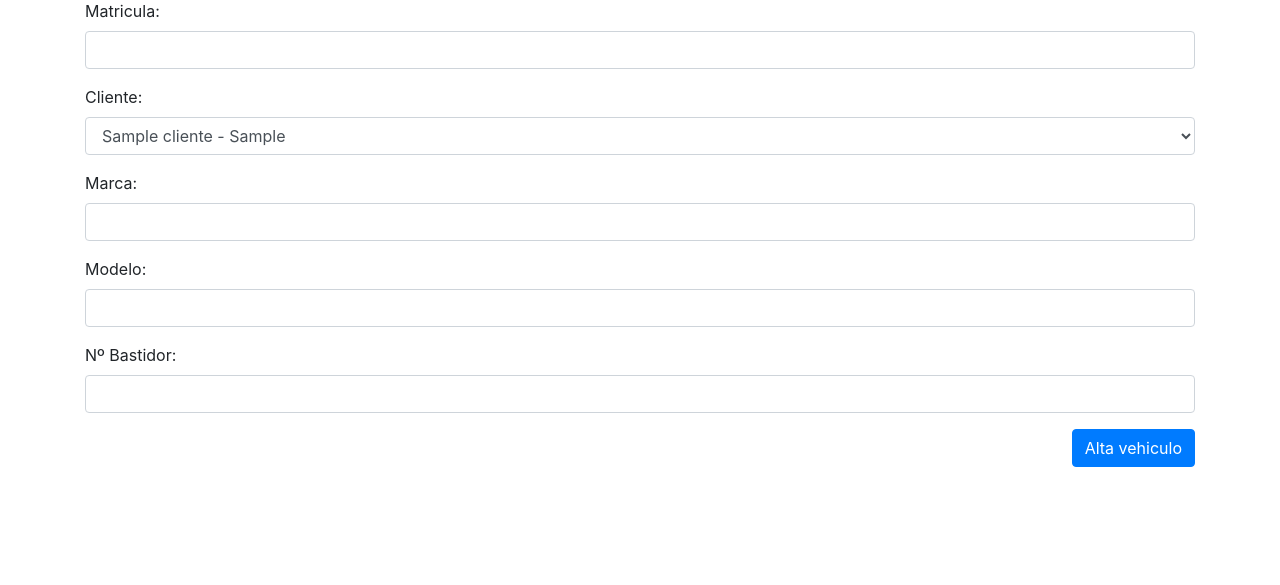
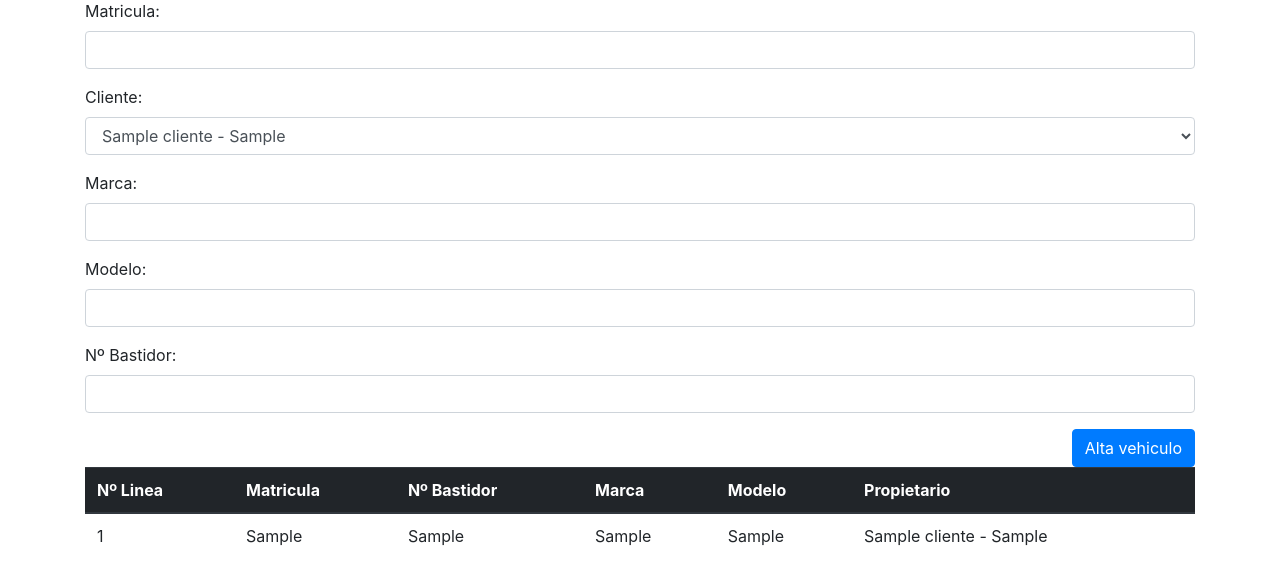
Before and after one commit to luigitinez/mantenimiento, a PHP site: page /vehiculo.php in a window 1280 px wide. Shown: the part 159-744 px from the top of the page. Run offline with PHP 8.4, Linux system fonts and the light colour scheme; tables that the repository leaves empty hold one stand-in row (values such as "Sample post").

Commit message:
Se añade el listado de vehiculos en su apartado mostrando su propietario y documento de identidad. Se añade un readme con futuras pautas de programación.

```diff
--- a/MySQLDataSource.php
+++ b/MySQLDataSource.php
@@ -47,16 +47,24 @@ function ins_vehiculo($matricula,$cliente,$marca,$modelo,$bastidor){
 
 }
 
+//getters
 function get_clientes(){
     $sql = "SELECT * FROM `cliente`";
     return select($sql);
 
 }
+
 function get_mantenimientos(){
     $sql = "SELECT * FROM `mantenimiento`";
     return select($sql);
 
 }
+
+function get_vehiculos(){
+    $sql = "SELECT `id_vehiculo`, `matricula`, `bastidor`, `modelo`, `marca`, c.name, c.dni FROM `vehiculo` as v INNER JOIN cliente as c where v.fk_cliente = c.id_cliente";
+    return select($sql);
+}
+
 function select($sql){
     $conn = conectar();
     $result = $conn->query($sql);
--- a/front.php
+++ b/front.php
@@ -46,7 +46,7 @@ include_once "MySQLDataSource.php";
 
 <?php
 	}
-
+//table bodies
 	function tbody_clientes(){
 
 		$list = get_clientes();
@@ -94,6 +94,23 @@ include_once "MySQLDataSource.php";
 
 		}
 
+		function tbody_vehiculos(){
+			$list = get_vehiculos();
+			if ($list->num_rows > 0 ){
+				$i=1;
+				while ($row = $list->fetch_assoc()) {
+					echo '<tr>';
+					echo '<td>'.$i.'</td>';
+					echo '<td>'.$row['matricula'].'</td>';
+					echo '<td>'.$row['bastidor'].'</td>';
+					echo '<td>'.$row['marca'].'</td>';
+					echo '<td>'.$row['modelo'].'</td>';
+					echo '<td>'.$row['name'].' - '.$row['dni'].'</td>';
+					$i++;
+				}
+			}
+		}
+
 		function sel_clientes(){
 			$list = get_clientes();
 			if ($list->num_rows > 0) {
--- a/vehiculo.php
+++ b/vehiculo.php
@@ -51,7 +51,25 @@ include_once "front.php"
 		</div>
 <!-- Listado de vehiculos-->
 		<div class="container">
+			<table class="table">
+			  <thead class="thead-dark">
+			    <tr>
+			    	<th scope="col">Nº Linea</th>
+			    	<th scope="col">Matricula</th>
+			    	<th scope="col">Nº Bastidor</th>
+			    	<th scope="col">Marca</th>
+			    	<th scope="col">Modelo</th>
+			    	<th scope="col">Propietario</th>
+			    </tr>
+			  </thead>
+			  <tbody>
 
+<?php
+				tbody_vehiculos();
+?>
+
+			  </tbody>
+			</table>
 		</div>
 	</body>
 </html>
```
Also changed, not shown: readme.txt (added).
